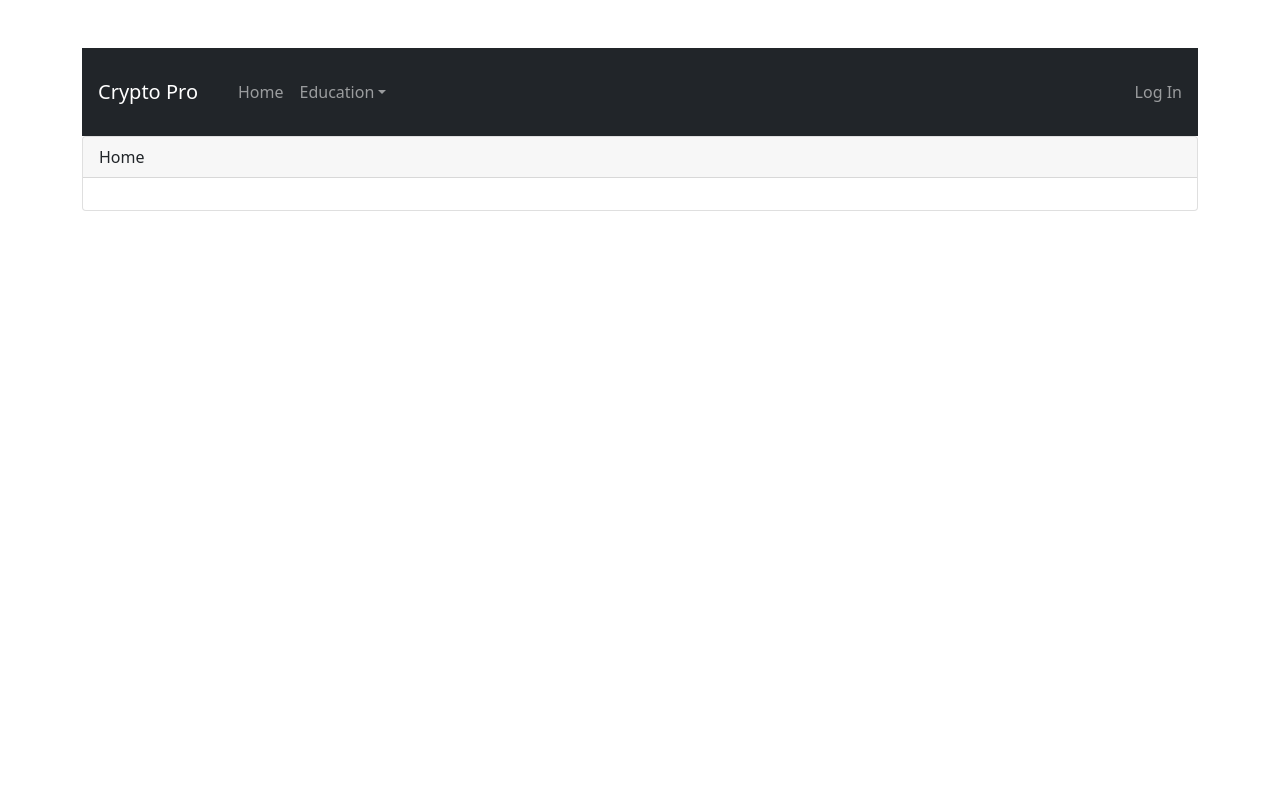
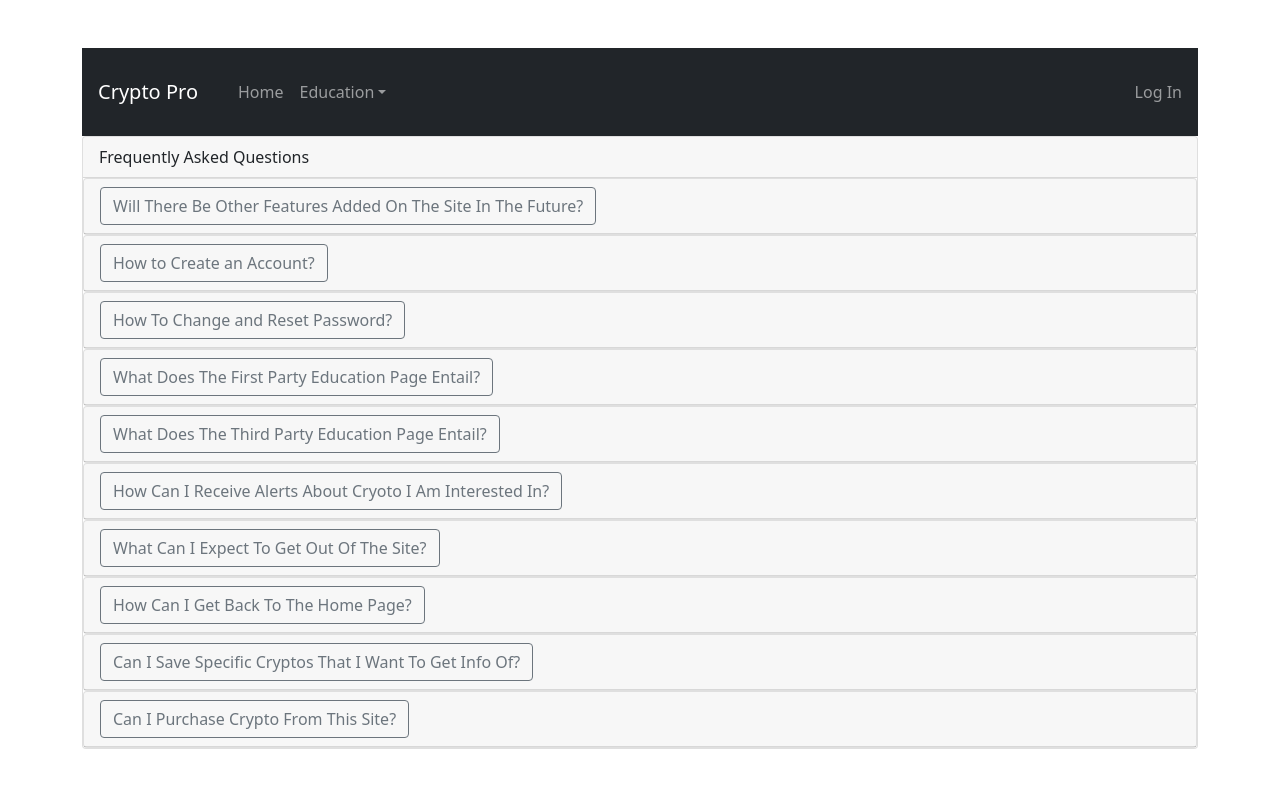
Before and after one commit to chrisgumieny/Crypto, a React (Create React App) app: page /help in a window 1280 px wide. Shown: the top 788 px of the page. Built offline with nearby package versions, Linux system fonts and the light colour scheme; no server answers.

Commit message:
Create FAQ Section and Add Routing for FAQ pages (#39)
* Create FAQ Section and Add Routing for FAQ pages

Co-authored-by: Ian Kwiotek <ee7708@wayne.edu>

```diff
--- a/package.json
+++ b/package.json
@@ -12,7 +12,7 @@
     "react-bootstrap": "^1.6.1",
     "react-dom": "^17.0.2",
     "react-router-dom": "^5.2.0",
-    "react-scripts": "4.0.3",
+    "react-scripts": "^4.0.3",
     "web-vitals": "^1.1.2"
   },
   "scripts": {
--- a/src/App.js
+++ b/src/App.js
@@ -11,6 +11,7 @@ import { HeaderToolbar } from "./components/Header"
 import Profile from "./components/Profile"
 import { FirstPartyEducation } from "./components/FirstPartyEducation"
 import { ThirdPartyEducation } from "./components/ThirdPartyEducation"
+import Help from './components/Help'
 import ProfileChange from "./components/ProfileChange"
 
 function App() {
@@ -31,6 +32,7 @@ function App() {
               <PrivateRoute path="/profilechange" component={ProfileChange} />
               <Route path="/firstpartyeducation"> <FirstPartyEducation /> </Route>
               <Route path="/thirdpartyeducation"> <ThirdPartyEducation /> </Route>
+              <Route path="/help"> <Help /> </Route>
               <Route path="/"> <Home /> </Route>
             </Switch>
           </div>
--- a/src/components/Header.js
+++ b/src/components/Header.js
@@ -60,16 +60,13 @@ export const HeaderToolbar = () => {
                                 <NavDropdown.Item href="/profilechange"> Change Profile Information</NavDropdown.Item>
                                 <NavDropdown.Divider />
                                 {/* link to FAQ/Help */}
-                                <NavDropdown.Item href="/faq">Help</NavDropdown.Item>
-
+                                <NavDropdown.Item href="/help">Help</NavDropdown.Item>
                                 <NavDropdown.Divider />
                                 {/* Log out */}
                                 <NavDropdown.Item onClick={handleLogout}> Log Out</NavDropdown.Item>
-
                             </NavDropdown>
                             : null}
                     </Nav>
-
 
                     <Nav>
                         {/* drop down for educational pages */}
--- /dev/null
+++ b/src/components/Help.js
@@ -0,0 +1,122 @@
+
+import { Card, Accordion, Button, ListGroup } from "react-bootstrap"
+export default function Faq() {
+
+    return (
+        <Card>
+            <Card.Header>Frequently Asked Questions</Card.Header>
+            <Accordion>
+                <Card>
+                    <Card.Header>
+                        <Accordion.Toggle as={Button} variant="outline-secondary" eventKey="0">
+                        Will There Be Other Features Added On The Site In The Future?
+                        </Accordion.Toggle>
+                    </Card.Header>
+                        <Accordion.Collapse eventKey="0">
+                            <Card.Body>Yes, there will be additional features implemented on the site as we aim to update and resolve bugs on the site.</Card.Body>
+                        </Accordion.Collapse>
+                </Card>
+
+                <Card>
+                    <Card.Header>
+                        <Accordion.Toggle as={Button} variant="outline-secondary" eventKey="1">
+                        How to Create an Account?
+                        </Accordion.Toggle>
+                    </Card.Header>
+                        <Accordion.Collapse eventKey="1">
+                            <Card.Body>When you have entered thhe site, click on the register button and follow the prompted steps.</Card.Body>
+                        </Accordion.Collapse>
+                </Card>
+
+                <Card>
+                    <Card.Header>
+                        <Accordion.Toggle as={Button} variant="outline-secondary" eventKey="2">
+                        How To Change and Reset Password?
+                        </Accordion.Toggle>
+                    </Card.Header>
+                        <Accordion.Collapse eventKey="2">
+                            <Card.Body>Click on the forgot password button, you will be sent an email directing you on how to change/reset your password.</Card.Body>
+                        </Accordion.Collapse>
+                </Card>
+
+                <Card>
+                    <Card.Header>
+                        <Accordion.Toggle as={Button} variant="outline-secondary" eventKey="3">
+                        What Does The First Party Education Page Entail?
+                        </Accordion.Toggle>
+                    </Card.Header>
+                        <Accordion.Collapse eventKey="3">
+                            <Card.Body>This consists of basic information needed for users to learn how to trade cryptocurrencies.</Card.Body>
+                        </Accordion.Collapse>
+                </Card>
+
+                <Card>
+                    <Card.Header>
+                        <Accordion.Toggle as={Button} variant="outline-secondary" eventKey="4">
+                        What  Does The Third Party Education Page Entail?
+                        </Accordion.Toggle>
+                    </Card.Header>
+                        <Accordion.Collapse eventKey="4">
+                            <Card.Body>This will have a selection of articles written by third parties that can educate users on entry level crypto info.</Card.Body>
+                        </Accordion.Collapse>
+                </Card>
+
+                <Card>
+                    <Card.Header>
+                        <Accordion.Toggle as={Button} variant="outline-secondary" eventKey="5">
+                        How Can I Receive Alerts About Cryoto I Am Interested In?
+                        </Accordion.Toggle>
+                    </Card.Header>
+                        <Accordion.Collapse eventKey="5">
+                            <Card.Body>You will be able to choose to receive emails or texts about cryptos you are interested in when selected.</Card.Body>
+                        </Accordion.Collapse>
+                </Card>
+
+                <Card>
+                    <Card.Header>
+                        <Accordion.Toggle as={Button} variant="outline-secondary" eventKey="6">
+                        What Can I Expect To Get Out Of The Site?
+                        </Accordion.Toggle>
+                    </Card.Header>
+                        <Accordion.Collapse eventKey="6">
+                            <Card.Body>Among many things, you will be able expand your knowledge on cryptocurrencies and be notified of your favorite ones.</Card.Body>
+                        </Accordion.Collapse>
+                </Card>
+
+                <Card>
+                    <Card.Header>
+                        <Accordion.Toggle as={Button} variant="outline-secondary" eventKey="7">
+                        How Can I Get Back To The Home Page?
+                        </Accordion.Toggle>
+                    </Card.Header>
+                        <Accordion.Collapse eventKey="7">
+                            <Card.Body>Clicking on the "home" tab on the top of the page or the "Crypto Pro" on the top left of the site will take you back to the home page. </Card.Body>
+                        </Accordion.Collapse>
+                </Card>
+
+                <Card>
+                    <Card.Header>
+                        <Accordion.Toggle as={Button} variant="outline-secondary" eventKey="8">
+                        Can I Save Specific Cryptos That I Want To Get Info Of?
+                        </Accordion.Toggle>
+                    </Card.Header>
+                        <Accordion.Collapse eventKey="8">
+                            <Card.Body>Yes, you can do that from your profile on user settings.</Card.Body>
+                        </Accordion.Collapse>
+                </Card>
+
+                <Card>
+                    <Card.Header>
+                        <Accordion.Toggle as={Button} variant="outline-secondary" eventKey="9">
+                        Can I Purchase Crypto From This Site?
+                        </Accordion.Toggle>
+                    </Card.Header>
+                        <Accordion.Collapse eventKey="9">
+                            <Card.Body>Unfortunately, you will not be able to purchase cryptos as this is not a brokerage platform.</Card.Body>
+                        </Accordion.Collapse>
+                </Card>
+
+            </Accordion>
+        </Card>
+    )
+}
```
Also changed, not shown: 2 other files (tests, documents, lock files or other folders).
